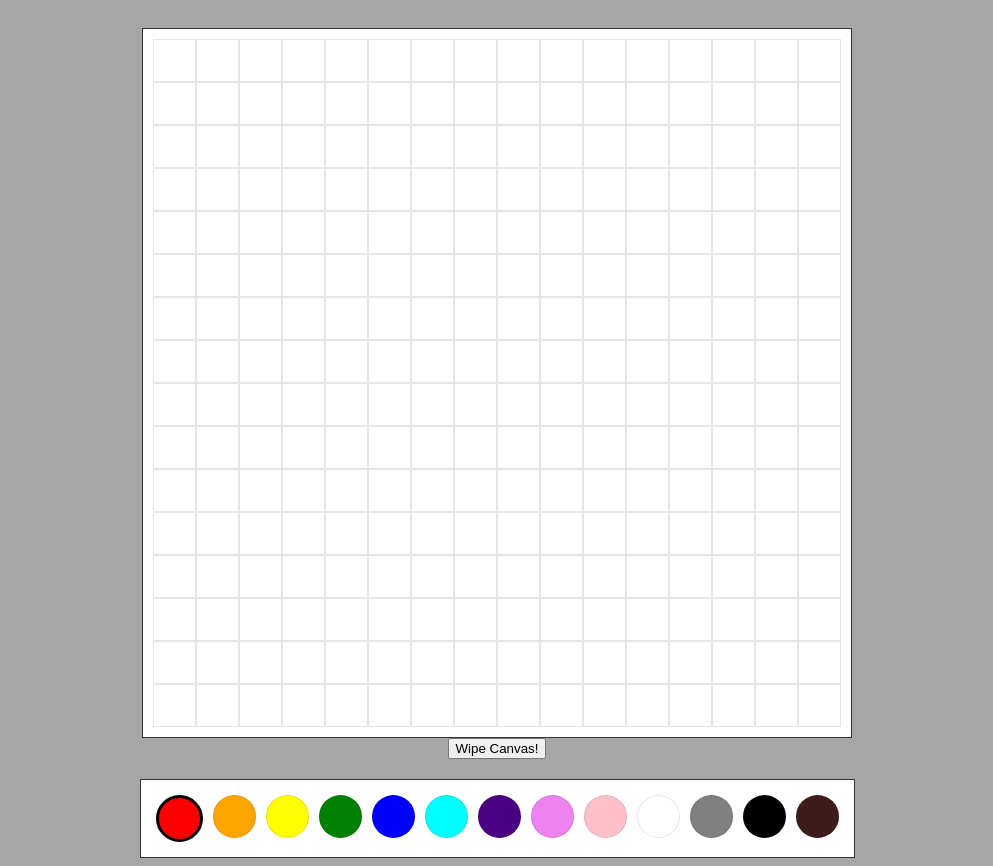
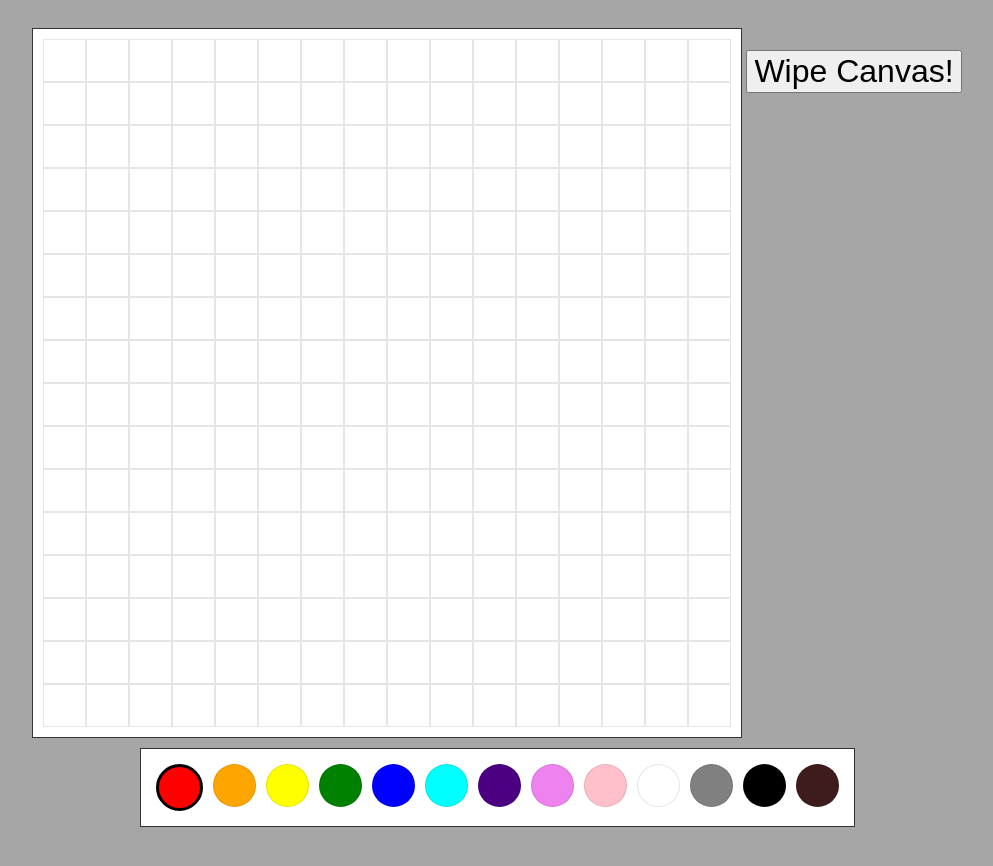
Before and after one commit to iscrakdev/Pixel-Art-Studio, a plain HTML site: page index.html in a window 1280 px wide. Shown: the whole page, without its empty margins (143-1136 px from the left). After the commit the page ends 840 px from the top, so only its background shows below. Drawn offline with Linux system fonts and the light colour scheme.

Commit message:
made button look better

```diff
--- a/index.html
+++ b/index.html
@@ -10,9 +10,7 @@
   <body>
     <div class="container">
       <div class="grid-container canvas"></div>
-      <br />
-      <input type="button" id="resetButton" value="Wipe Canvas!">
-      <br />
+      <input type="button" id="resetButton" value="Wipe Canvas!" />
       <div class="grid-container pallete">
         <div
           class="grid-item color selectedColor"
--- a/script.js
+++ b/script.js
@@ -1,5 +1,9 @@
 let selectedColor = "red";
 let previousColor = document.querySelector("#defaultColor");
+
+function generateColorPallete() {
+
+}
 
 function addCanvas() {
   const canvas = document.querySelector(".canvas");
--- a/styles.css
+++ b/styles.css
@@ -1,9 +1,9 @@
 body {
-    background-color: rgba(0, 0, 0, 0.35);
+  background-color: rgba(0, 0, 0, 0.35);
 }
 
 .container {
-    text-align: center;
+  text-align: center;
 }
 
 .grid-container {
@@ -14,10 +14,15 @@ body {
   grid-template-columns: auto auto auto auto auto auto auto auto auto auto auto auto auto auto auto auto;
   background-color: #ffffff;
   padding: 10px;
+  margin-bottom: 5px;
+}
+
+.canvas {
   margin-top: 20px;
 }
 
 .pallete {
+  margin-top: 5px;
   grid-template-columns: auto auto auto auto auto auto auto auto auto auto auto auto auto;
 }
 
@@ -38,3 +43,7 @@ body {
 .selectedColor {
   border: 3px solid black;
 }
+
+input {
+  font-size: xx-large;
+}
```
